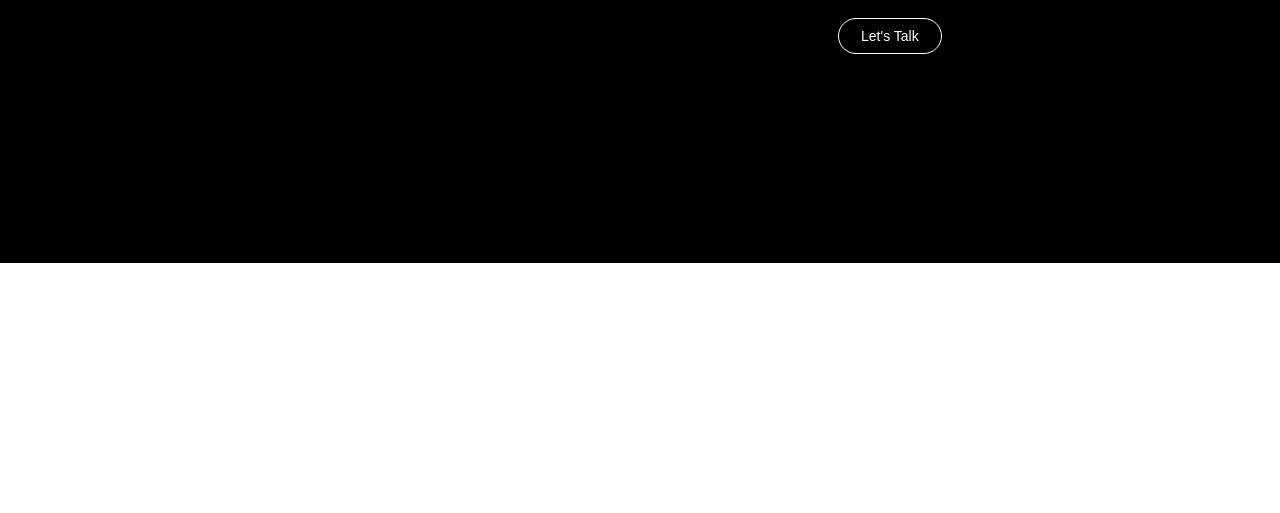
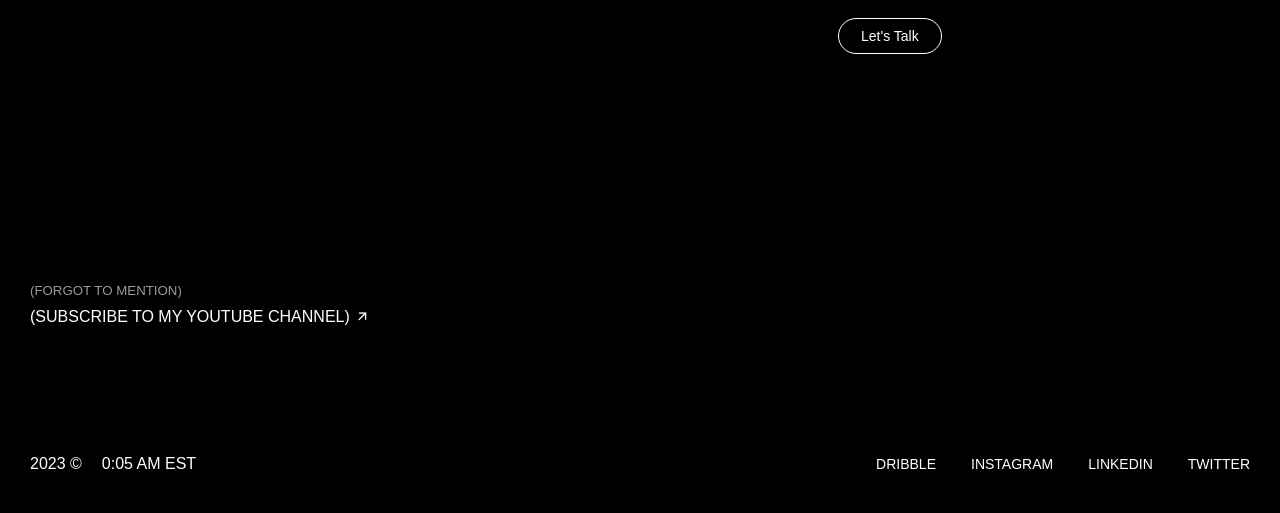
Before and after one commit to jemishsakariya/Product-Design-Website, a plain HTML site: page index.html in a window 1280 px wide. Shown: the part 2146-2659 px from the top of the page. Before the commit the page ends 2409 px from the top, so only its background shows below. Drawn offline with nearby package versions, Linux system fonts and the light colour scheme; a web font is replaced by a local one.

Commit message:
footer is done

```diff
--- a/index.html
+++ b/index.html
@@ -83,6 +83,27 @@
           <a href="">Let's Talk</a>
         </div>
       </div>
+
+      <div id="subscribe">
+        <h5>(forgot to mention)</h5>
+        <h3>
+          (subscribe to my youtube channel)
+          <i class="ri-arrow-right-up-line"></i>
+        </h3>
+      </div>
+    </div>
+
+    <div id="footer">
+      <div id="fleft">
+        <h5>2023 &copy;</h5>
+        <h5>0:05 AM EST</h5>
+      </div>
+      <div id="fright">
+        <a href="#">dribble</a>
+        <a href="#">instagram</a>
+        <a href="#">linkedin</a>
+        <a href="#">twitter</a>
+      </div>
     </div>
   </body>
 </html>
--- a/style.css
+++ b/style.css
@@ -170,27 +170,27 @@ body {
     height: 100vh;
 }
 
-#about img{
+#about img {
     width: 16rem;
 }
 
-#textabout{
+#textabout {
     width: 26rem;
 }
 
-#textabout h5{
+#textabout h5 {
     text-transform: uppercase;
     opacity: 0.6;
     font-weight: 500;
     margin-bottom: 3px;
 }
 
-#textabout p{
+#textabout p {
     line-height: 1.7;
     margin-bottom: 30px;
 }
 
-#textabout a{
+#textabout a {
     padding: 9px 22px;
     border: 1px solid white;
     text-decoration: none;
@@ -198,3 +198,55 @@ body {
     border-radius: 100px;
     font-size: 14px;
 }
+
+#subscribe {
+    background-color: black;
+    color: #fff;
+    padding: 20px 30px;
+    padding-bottom: 7vw;
+}
+
+#subscribe h5 {
+    text-transform: uppercase;
+    opacity: 0.6;
+    font-weight: 500;
+}
+
+#subscribe h3 {
+    text-transform: uppercase;
+    font-size: 16px;
+    margin-top: 10px;
+    font-weight: 500;
+}
+
+#footer {
+    display: flex;
+    align-items: center;
+    justify-content: space-between;
+    padding: 40px 30px;
+    background-color: black;
+    color: #fff;
+}
+
+#fleft {
+    display: flex;
+    gap: 20px;
+}
+
+#fleft h5 {
+    font-size: 16px;
+    font-weight: 500;
+}
+
+#fright a {
+    color: #fff;
+    text-decoration: none;
+    text-transform: uppercase;
+    font-size: 14px;
+    font-weight: 500;
+}
+
+#fright {
+    display: flex;
+    gap: 35px;
+}
```
